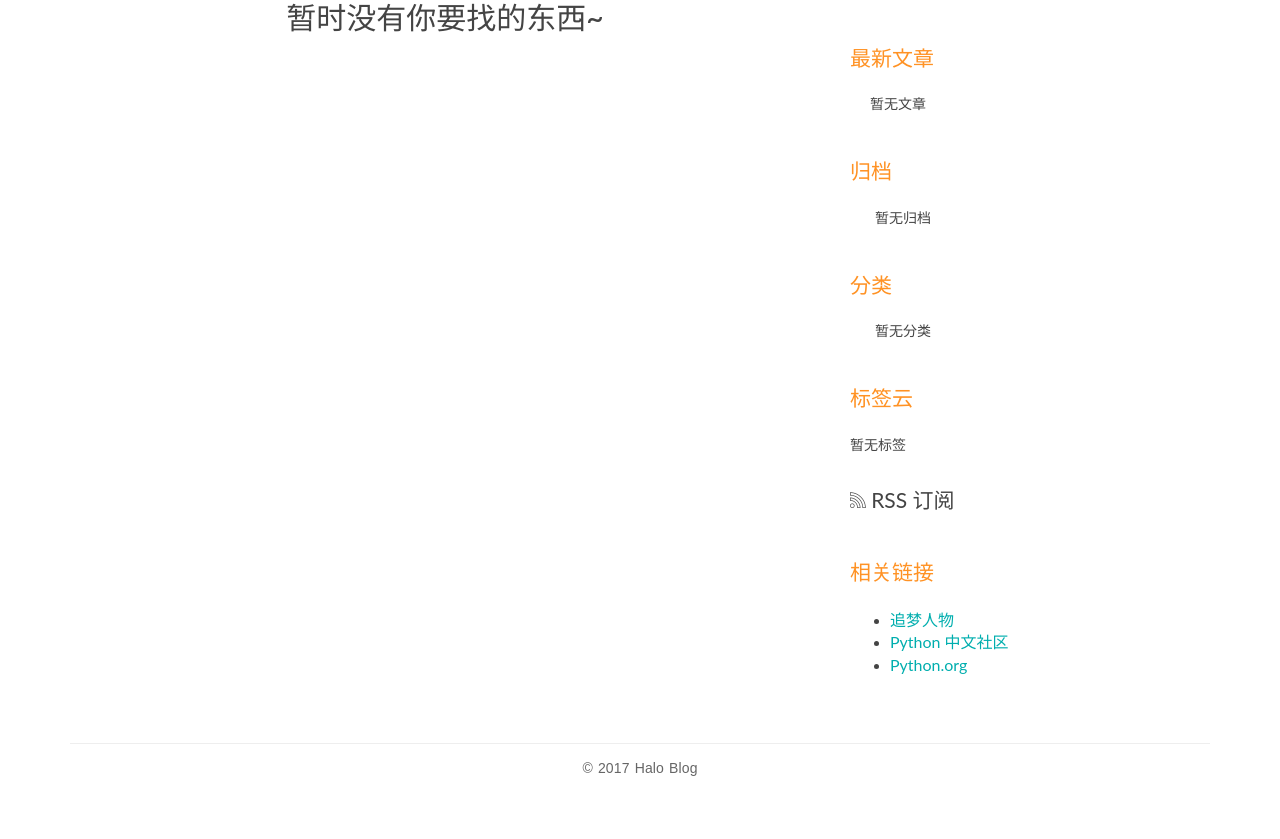
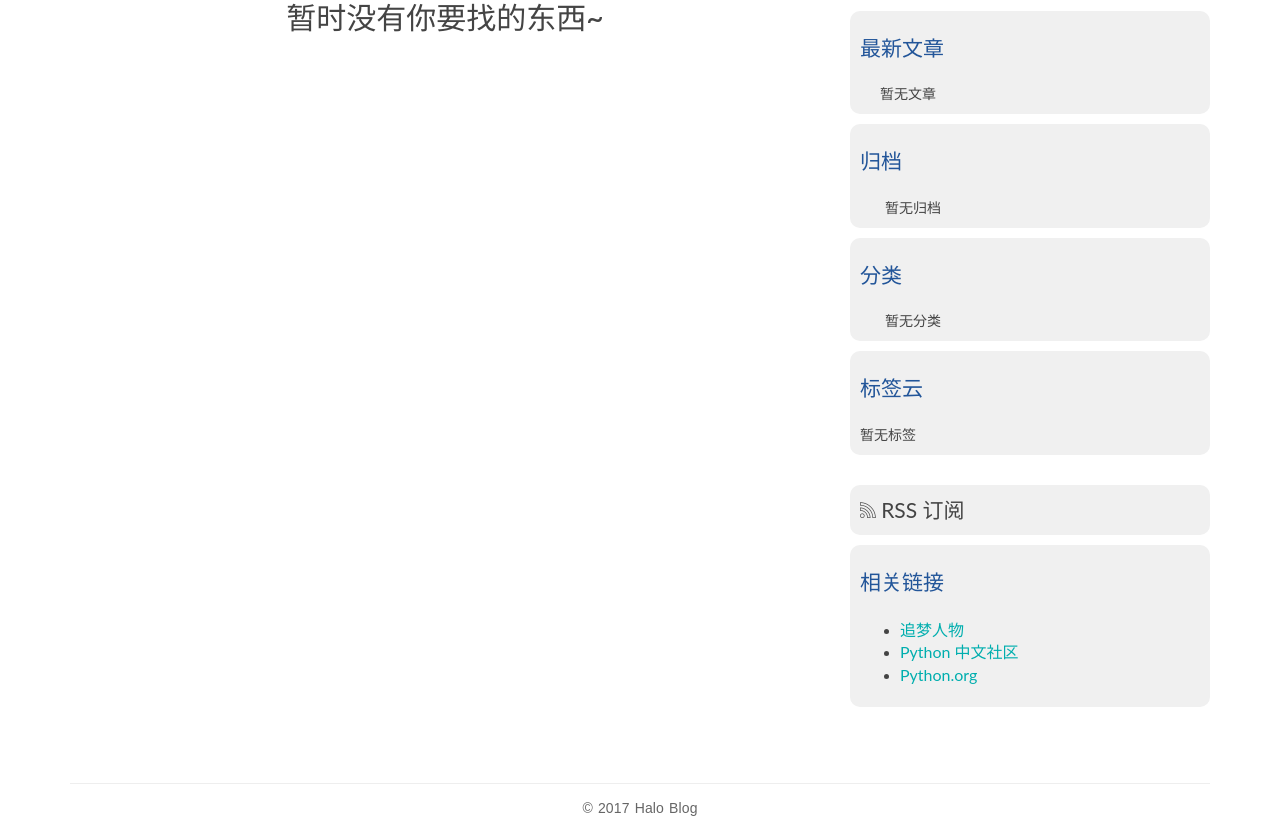
Before and after one commit to linjunyi22/django_blog, a Django app: page / in a window 1280 px wide. Shown: the part 111-950 px from the top of the page. Before the commit the page ends 887 px from the top, so only its background shows below. Run offline with Django 3.2, Linux system fonts and the light colour scheme; data that the repository does not hold is empty; some libraries are stand-ins or nearby versions.

Commit message:
修改部分样式

```diff
--- a/blog/static/blog/css/custom.css
+++ b/blog/static/blog/css/custom.css
@@ -55,7 +55,7 @@ a {
 
 a:hover, a:focus {
     text-decoration: none;
-    color: #708090 ;
+    color: #33cccc ;
 }
 
 ::selection {
@@ -225,9 +225,11 @@ img {
 }
 
 .post {
-    background: #fff;
+    background: #f0f0f0;
     padding: 30px 30px 0px;
     margin-bottom: 30px;
+    margin-top: 10px;
+    border-radius: 10px;
     /*border-bottom: 1px solid #00AEAE;*/
 }
 
@@ -352,9 +354,15 @@ img {
  * 5.0 - Widget
  */
 
-.widget {
-    background: #fff;
-    padding: 30px 0 0;
+.widget, .rss{
+    background: #F0F0F0;
+    padding: 10px;
+    margin-top: 10px;
+    border-radius: 10px;
+}
+
+.widget a:hover{
+    margin-left: 5px;
 }
 
 .widget-title {
@@ -363,7 +371,7 @@ img {
     line-height: 1.6;
     padding: 10px 0 0;
     font-weight: 400;
-    color:#FF9224;
+    color:#259;
 }
 
 .widget-recent-posts ul {
@@ -462,6 +470,7 @@ img {
 .rss {
     font-size: 21px;
     margin-top: 30px;
+
 }
 
 .rss a {
@@ -473,8 +482,8 @@ img {
  */
 
 #site-footer {
-    padding-top: 10px;
-    padding: 0 0 1.5em 0;
+    /*padding-top: 20px;*/
+    padding: 20px 0 1.5em 0;
 }
 
 .copyright {
@@ -903,7 +912,17 @@ img {
 /**
  * 13.0 - Pagination
  */
-.pagination-simple {
+
+.pagination a{
+    /*color: deepskyblue;*/
+    color:#fff;
+    background:deepskyblue;
+    font-weight:600;
+    padding: 5px 10px;
+    border-radius: 5px;
+    /*background: #fff0f0;*/
+}
+/*.pagination-simple {
     margin-top: 50px;
     padding-left: 30px;
     font-size: 16px;
@@ -923,6 +942,7 @@ img {
     color: red;
 }
 
+*/
 /*友情链接*/
 #friendly-link li a{
     font-weight: 400;
@@ -937,6 +957,7 @@ img {
     right:30px;
     display: none;
     cursor: pointer;
+    z-index: 9999;
 }
 
 /*留言板图片*/
```
Also changed, not shown: Templates/blog/index.html (+24 -25 lines).
